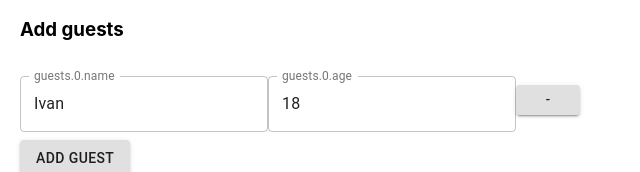
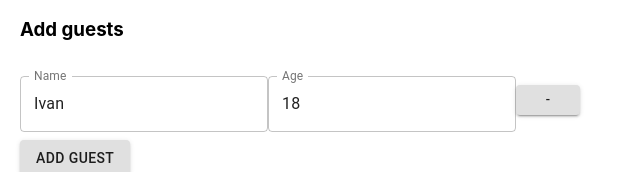
Before and after one commit to EkaterinaRakitina/my-app-formik, a React (Create React App) app: page / in a window 1280 px wide. Shown: the part 568-740 px from the top of the page, without its empty margins (0-640 px from the left). Built offline with nearby package versions, Linux system fonts and the light colour scheme.

Commit message:
finish app

```diff
--- a/src/App.tsx
+++ b/src/App.tsx
@@ -100,8 +100,8 @@ const App = () => {
                         {props.values.guests.length > 0
                           ? props.values.guests.map((guest, index) => (
                               <div key={index} className="Guests-block">
-                                <CustomInput<FormFields> name={`guests.${index}.name`} type="text"/>
-                                <CustomInput<FormFields> name={`guests.${index}.age`} type="number" />
+                                <CustomInput<FormFields> name={`guests.${index}.name`} label="Name" type="text"/>
+                                <CustomInput<FormFields> name={`guests.${index}.age`} label="Age" type="number" />
                                 <Button
                                   variant="contained"
                                   type="button"
@@ -126,6 +126,7 @@ const App = () => {
                       </div>
                     )}
                   />
+                  <ErrorMessage name="guests">{msg => typeof msg === "string" ? <span className="Error-message">{msg}</span> : null}</ErrorMessage>
                 </Grid>
                 <Grid item xs={12}>
                   <Button variant="contained" color="primary" type="submit">
--- a/src/Components/CustomInput.tsx
+++ b/src/Components/CustomInput.tsx
@@ -1,13 +1,15 @@
 import React from "react";
 import { useField } from "formik";
-import TextField from "@material-ui/core/TextField";
+import TextField, { TextFieldProps } from "@material-ui/core/TextField";
 
 interface IProps {
   name: string;
   type: string;
 }
 
-const CustomInput = <T, >({ name, type }: IProps) => {
+type CustomInputProps = IProps & TextFieldProps;
+
+const CustomInput = <T, >({ name, type, ...props }: CustomInputProps) => {
   const [field, meta, helpers] = useField<T>(name);
   console.log(meta);
 
@@ -24,6 +26,7 @@ const CustomInput = <T, >({ name, type }: IProps) => {
         }}
         helperText={meta.touched && meta.error}
         error={meta.touched && !!meta.error}
+        {...props}
       />
     </>
   );
```
